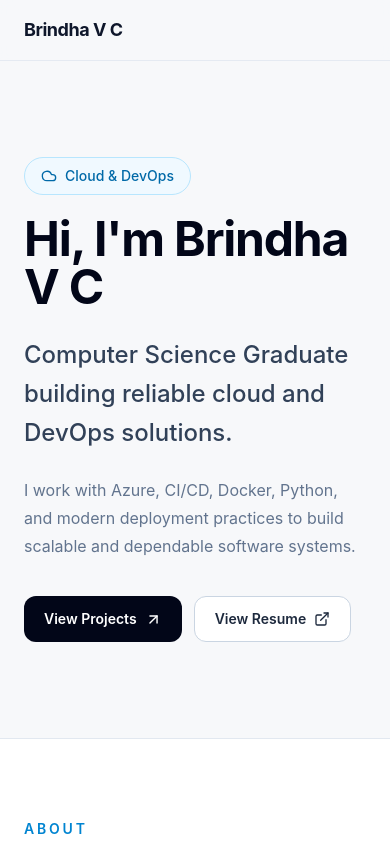
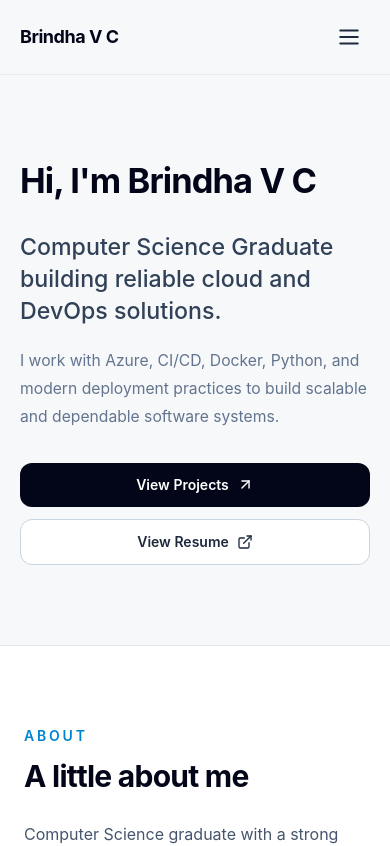
Before and after one commit to Brindha-V-C/Portfolio, a Next.js app: page / in a window 390 px wide. Shown: the top 846 px of the page. Built offline with nearby package versions, Linux system fonts and the light colour scheme.

Commit message:
edit menu

```diff
--- a/components/Portfolio.tsx
+++ b/components/Portfolio.tsx
@@ -1,3 +1,5 @@
+"use client";
+
 import {
   ArrowUpRight,
   BriefcaseBusiness,
@@ -9,9 +11,13 @@ import {
   GraduationCap,
   Mail,
   MapPin,
+  Menu,
+  X,
   Server,
   Trophy,
 } from "lucide-react";
+
+import { useState } from "react";
 
 const skills = [
   {
@@ -19,9 +25,11 @@ const skills = [
     icon: Cloud,
     items: [
       "Microsoft Azure",
-      "Virtual Machine",
-      "Storage Services",
-      "App Service",
+      "VM",
+      "Blob Storage",
+      "Queue Storage",
+      "VNet",
+      "NSG",
       "ACR",
       "Load Balancer",
       "Azure Functions",
@@ -65,7 +73,7 @@ const projects = [
     description:
       "A multi-stage Jenkins pipeline that automates build, test, package, and deployment for a Spring Boot application, with Docker-based deployment.",
     technologies: ["Git", "Jenkins", "Docker", "Spring Boot"],
-    github: "https://github.com/Brindha-V-C/springboot-app-cicd",
+    github: "https://github.com/Brindha-V-C/springboot-App-cicd",
   },
   {
     title: "Azure DevOps Automation",
@@ -110,62 +118,86 @@ const certifications = [
 ];
 
 export default function Portfolio() {
+  const [menuOpen, setMenuOpen] = useState(false);
+
   return (
-    <main className="min-h-screen bg-[#f7f8fa] text-slate-900">
-      <nav className="sticky top-0 z-50 border-b border-slate-200/80 bg-[#f7f8fa]/90 backdrop-blur">
-        <div className="mx-auto flex max-w-6xl items-center justify-between px-6 py-4">
-          <a href="#home" className="text-lg font-bold tracking-tight">
+    <main className="min-h-screen overflow-x-hidden bg-[#f7f8fa] text-slate-900">
+      <nav className="sticky top-0 z-50 border-b border-slate-200/80 bg-[#f7f8fa]/95 backdrop-blur">
+        <div className="mx-auto flex max-w-6xl items-center justify-between px-5 py-4 sm:px-6">
+          <a
+            href="#home"
+            onClick={() => setMenuOpen(false)}
+            className="whitespace-nowrap text-lg font-bold tracking-tight text-slate-950 sm:text-xl"
+          >
             Brindha V C<span className="text-sky-600"></span>
           </a>
 
           <div className="hidden items-center gap-7 text-sm font-medium text-slate-600 md:flex">
-            <a href="#about" className="transition hover:text-sky-600">
-              About
-            </a>
-            <a href="#experience" className="transition hover:text-sky-600">
-              Experience
-            </a>
-            <a href="#skills" className="transition hover:text-sky-600">
-              Skills
-            </a>
-            <a href="#projects" className="transition hover:text-sky-600">
-              Projects
-            </a>
-            <a href="#certifications" className="transition hover:text-sky-600">
-              Certifications
-            </a>
-            <a href="#contact" className="transition hover:text-sky-600">
-              Contact
-            </a>
+            <a href="#about" className="transition hover:text-sky-600">About</a>
+            <a href="#experience" className="transition hover:text-sky-600">Experience</a>
+            <a href="#skills" className="transition hover:text-sky-600">Skills</a>
+            <a href="#projects" className="transition hover:text-sky-600">Projects</a>
+            <a href="#certifications" className="transition hover:text-sky-600">Certifications</a>
+            <a href="#contact" className="transition hover:text-sky-600">Contact</a>
           </div>
+
+          <button
+            type="button"
+            aria-label={menuOpen ? "Close navigation menu" : "Open navigation menu"}
+            aria-expanded={menuOpen}
+            onClick={() => setMenuOpen((open) => !open)}
+            className="rounded-lg p-2 text-slate-800 transition hover:bg-slate-200 md:hidden"
+          >
+            {menuOpen ? <X size={26} /> : <Menu size={26} />}
+          </button>
         </div>
+
+        {menuOpen && (
+          <div className="border-t border-slate-200 bg-white px-5 py-2 md:hidden">
+            <div className="mx-auto flex max-w-6xl flex-col">
+              {[
+                ["About", "#about"],
+                ["Experience", "#experience"],
+                ["Skills", "#skills"],
+                ["Projects", "#projects"],
+                ["Certifications", "#certifications"],
+                ["Contact", "#contact"],
+              ].map(([label, href]) => (
+                <a
+                  key={label}
+                  href={href}
+                  onClick={() => setMenuOpen(false)}
+                  className="border-b border-slate-100 py-3 text-sm font-medium text-slate-700 last:border-b-0 hover:text-sky-600"
+                >
+                  {label}
+                </a>
+              ))}
+            </div>
+          </div>
+        )}
       </nav>
 
-      <section id="home" className="mx-auto max-w-6xl px-6 pb-24 pt-24 md:pt-32">
+      <section id="home" className="mx-auto max-w-6xl px-5 pb-20 pt-20 sm:px-6 sm:pb-24 sm:pt-24 md:pt-32">
         <div className="max-w-4xl">
-          <p className="mb-5 inline-flex items-center gap-2 rounded-full border border-sky-200 bg-sky-50 px-4 py-2 text-sm font-medium text-sky-700">
-            <Cloud size={16} />
-            Cloud & DevOps
-          </p>
 
-          <h1 className="text-5xl font-bold tracking-tight text-slate-950 md:text-7xl">
+          <h1 className="whitespace-nowrap text-[2.15rem] font-bold tracking-tight text-slate-950 sm:text-5xl md:text-7xl">
             Hi, I&apos;m Brindha V C
           </h1>
 
-          <p className="mt-6 max-w-3xl text-2xl font-medium leading-relaxed text-slate-700 md:text-3xl">
+          <p className="mt-6 max-w-3xl text-[1.45rem] font-medium leading-8 text-slate-700 sm:text-2xl sm:leading-relaxed md:text-3xl">
             Computer Science Graduate building reliable cloud and DevOps
             solutions.
           </p>
 
-          <p className="mt-6 max-w-2xl text-base leading-7 text-slate-500 md:text-lg">
+          <p className="mt-5 max-w-2xl text-[0.98rem] leading-7 text-slate-500 sm:mt-6 sm:text-base md:text-lg">
             I work with Azure, CI/CD, Docker, Python, and modern deployment
             practices to build scalable and dependable software systems.
           </p>
 
-          <div className="mt-9 flex flex-wrap gap-3">
+          <div className="mt-8 flex flex-col gap-3 sm:flex-row sm:flex-wrap">
             <a
               href="#projects"
-              className="inline-flex items-center gap-2 rounded-xl bg-slate-950 px-5 py-3 text-sm font-semibold text-white transition hover:bg-slate-800"
+              className="inline-flex w-full items-center justify-center gap-2 rounded-xl bg-slate-950 px-5 py-3 text-sm font-semibold text-white transition hover:bg-slate-800 sm:w-auto"
             >
               View Projects
               <ArrowUpRight size={17} />
@@ -175,7 +207,7 @@ export default function Portfolio() {
               href="https://drive.google.com/file/d/1PWwDfMi7NMq6jP5EnXYGzsNFGcGHxQka/view?usp=sharing"
               target="_blank"
               rel="noreferrer"
-              className="inline-flex items-center gap-2 rounded-xl border border-slate-300 bg-white px-5 py-3 text-sm font-semibold text-slate-800 transition hover:border-slate-400"
+              className="inline-flex w-full items-center justify-center gap-2 rounded-xl border border-slate-300 bg-white px-5 py-3 text-sm font-semibold text-slate-800 transition hover:border-slate-400 sm:w-auto"
             >
               View Resume
               <ExternalLink size={16} />
@@ -309,7 +341,7 @@ export default function Portfolio() {
       <section id="projects" className="mx-auto max-w-6xl px-6 py-20">
         <SectionHeading
           eyebrow="Projects"
-          title="Things I've Built"
+          title="Selected work"
         />
 
         <div className="mt-10 grid gap-6 lg:grid-cols-3">
@@ -359,7 +391,7 @@ export default function Portfolio() {
           <Github className="mx-auto text-slate-500" size={25} />
           <h3 className="mt-3 font-bold">More projects on GitHub</h3>
           <p className="mx-auto mt-2 max-w-xl text-sm leading-6 text-slate-500">
-            Explore my GitHub profile for
+            These are my three featured projects. Explore my GitHub profile for
             additional projects, experiments, and code.
           </p>
           <a
```
